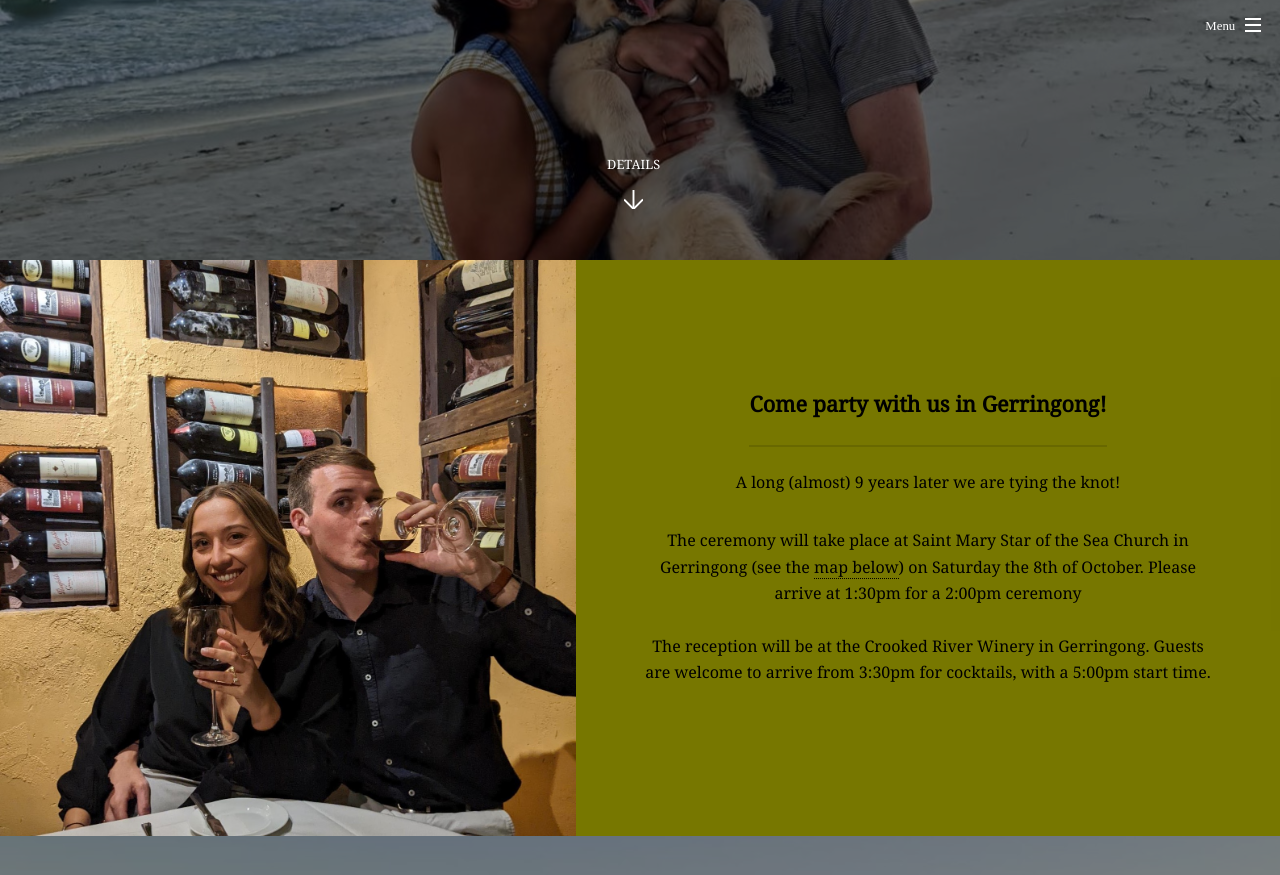
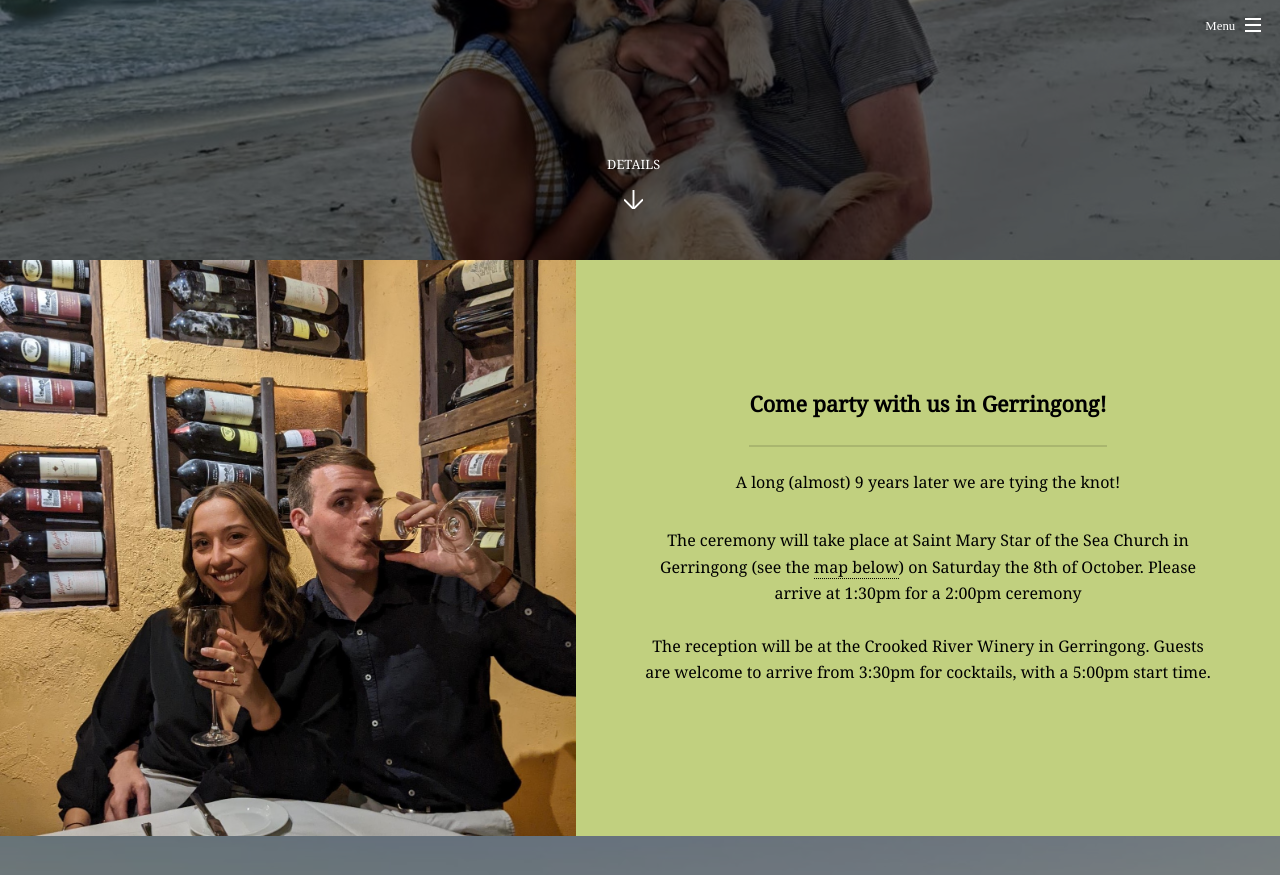
Before and after one commit to mongerrr/alanatom, a Jekyll site: the page built from index.html, in a window 1280 px wide and 900 px high, scrolled down 640 px. Shown: the top 875 px of the window. Built offline with Jekyll 4.4.1, drawn with Linux system fonts in a browser that asks for light colours; some web fonts are replaced.

Commit message:
Try lime pulp

```diff
--- a/_sass/libs/_vars.scss
+++ b/_sass/libs/_vars.scss
@@ -40,14 +40,14 @@
   $grey: #e8e7e5;
   $yellow: #f0e0a2;
   $red: #f49890;
-  $blue: #808000;
+  $blue: #d1e189;
   $blue2: #d4f0fc;
-  $green: #68876f;
+  $green: #d1e189;
   $grey: #777777;
 
 // Palette.
 	$palette: (
-		bg:					#808000,
+		bg:					#d1e189,
 		fg:					#fff,
 		fg-bold:			#fff,
 		fg-light:			rgba(255,255,255,100),
@@ -57,7 +57,7 @@
 		border2-bg:			rgba(144,144,144,100),
 
 		accent1: (
-		bg:					#808000,
+		bg:					#d1e189,
 		fg:					#000000,
 		fg-bold:			#000000,
 		fg-light:			rgba(255,255,255,100),
@@ -68,7 +68,7 @@
 		),
 
 		accent2: (
-		bg:					#808000,
+		bg:					#d1e189,
 		fg:					#000000,
 		fg-bold:			#000000,
 		fg-light:			rgba(255,255,255,100),
```
